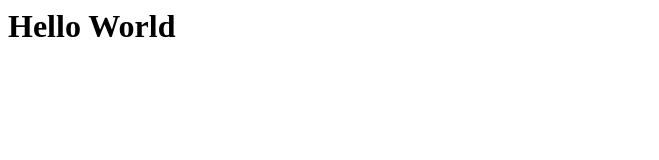
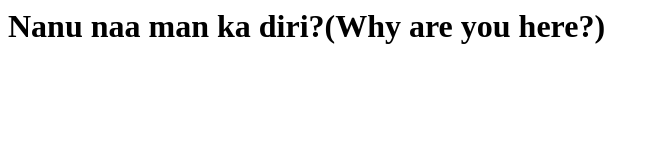
Before and after one commit to zenthiccc/zenthicc.github.io, a plain HTML site: page index.html in a window 1280 px wide. Shown: the whole page, without its empty margins (0-659 px from the left). Drawn offline with Linux system fonts and the light colour scheme.

Commit message:
Update index.html

```diff
--- a/index.html
+++ b/index.html
@@ -1,5 +1,5 @@
 <html>
   <body>
-    <h1>Hello World</h1>
+    <h1>Nanu naa man ka diri?(Why are you here?)</h1>
   </body>
 </html>
```
